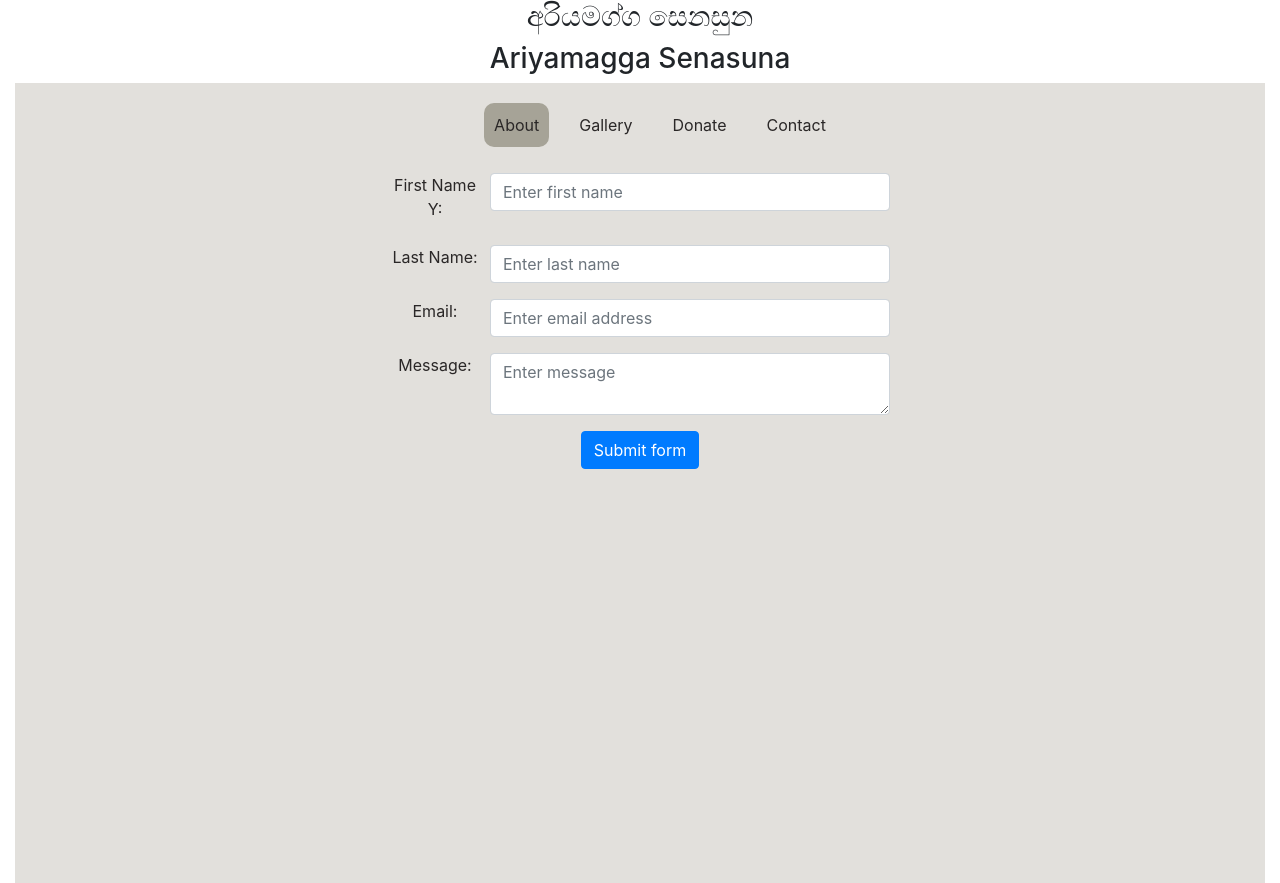
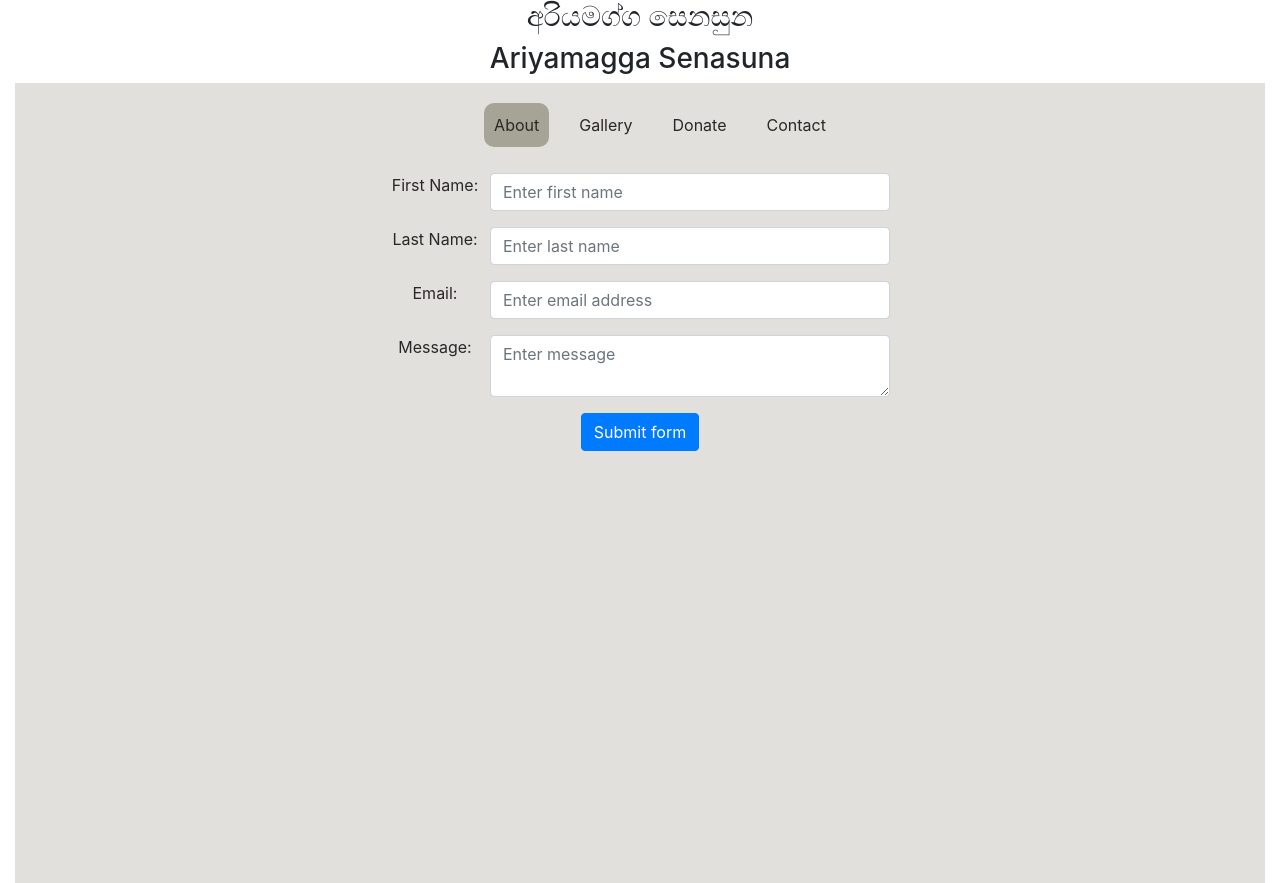
Before and after one commit to Mcflurry81160/ariyamagga, a React (Create React App) app in the folder ariyamagga/: page /contact in a window 1280 px wide. Built offline with nearby package versions, Linux system fonts and the light colour scheme.

Commit message:
Remove test text

```diff
--- a/ariyamagga/src/components/ContactPage.js
+++ b/ariyamagga/src/components/ContactPage.js
@@ -40,15 +40,13 @@ export default class ContactPage extends React.Component {
             });
     }
 
-
-
     render() {
         const Form = () => {
 
             return (
                 <form onSubmit={this.handleSubmit}>
                     <div className="form-group">
-                        <label className="label-basic">First Name Y:</label>
+                        <label className="label-basic">First Name:</label>
                         <input type="text" className="form-control input-basic" placeholder="Enter first name" name="firstName" value={this.state.firstName} onChange={this.handleChange}></input>
                     </div>
                     <div className="form-group">
```
